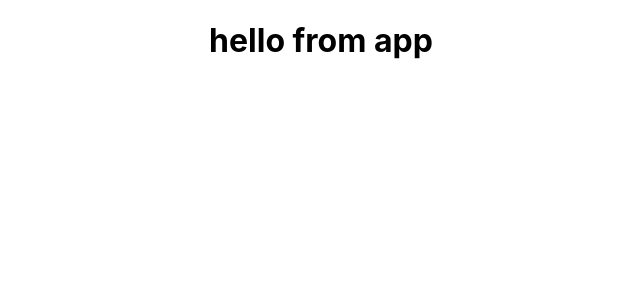
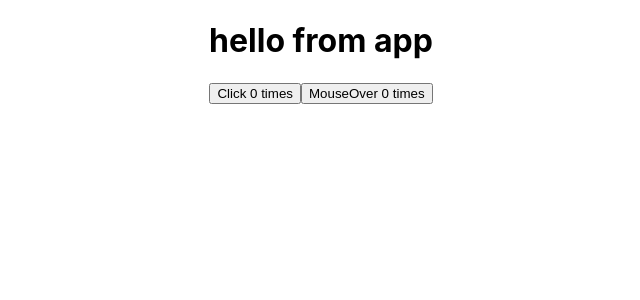
Before and after one commit to vobilineni/react-app, a React (Create React App) app: page / in a window 1280 px wide. Shown: the top 300 px of the page, without its empty margins (319-959 px from the left). Built offline with nearby package versions, Linux system fonts and the light colour scheme.

Commit message:
higher order components fragments

```diff
--- a/src/App.js
+++ b/src/App.js
@@ -17,8 +17,8 @@ import './appStyle.css';
 import styles from './appStyles.module.css';
 import Form from "./components/Form";
 import LifeCycleA from "./components/lifeCycles/LifeCycleA";
-import FragmentDemo from "./components/Fragment/FragmentDemo";
-import Table from "./components/Fragment/Table";
+import FragmentDemo from "./components/fragment/FragmentDemo";
+import Table from "./components/fragment/Table";
 import ParentComp from "./components/pureComponent/ParentComp";
 import RefsDemo from "./components/refs/RefsDemo";
 import FocusInput from "./components/refs/FocusInput";
@@ -26,6 +26,8 @@ import FRParent from "./components/refs/FRParent";
 import PortalDemo from "./components/PortalDemo";
 import ErrorBoundary from "./components/lifeCycles/ErrorBoundary";
 import Hero from "./components/lifeCycles/Hero";
+import ClickCounter from "./components/higherOrderComponents/ClickCounter";
+import MouseOver from "./components/higherOrderComponents/MouseOver";
 
 function App() {
   return (
@@ -64,6 +66,8 @@ function App() {
       {/*<ErrorBoundary><Hero name='sri'/></ErrorBoundary>*/}
       {/*<ErrorBoundary><Hero name='srini'/></ErrorBoundary>*/}
       {/*<ErrorBoundary><Hero name='joker'/></ErrorBoundary>*/}
+      <ClickCounter/>
+      <MouseOver/>
     </div>
   );
 }
--- /dev/null
+++ b/src/components/higherOrderComponents/ClickCounter.js
@@ -0,0 +1,26 @@
+import React, {Component} from 'react';
+import withCounter from "./withCounter";
+
+class ClickCounter extends Component {
+  /*  constructor(props) {
+      super(props);
+      this.state = {
+        count: 0
+      }
+    }
+
+    countHandler = () => {
+      this.setState(prevState => {
+        return {count: prevState.count + 1}
+      })
+    };*/
+
+  render() {
+    const {countHandler, count} = this.props;
+    return (
+      <button onClick={countHandler}>Click {count} times</button>
+    )
+  }
+}
+
+export default withCounter(ClickCounter, 2);
--- /dev/null
+++ b/src/components/higherOrderComponents/MouseOver.js
@@ -0,0 +1,25 @@
+import React, {Component} from 'react';
+import withCounter from "./withCounter";
+
+class MouseOver extends Component {
+  /* constructor(props){
+     super(props);
+     this.state = {
+       count: 0
+     }
+   }
+
+   countHandler =() =>{
+     this.setState( prevState => {
+       return {count: prevState.count + 1}
+     })
+   };*/
+  render() {
+    const {count, countHandler} = this.props;
+    return (
+      <button onMouseOver={countHandler}>MouseOver {count} times</button>
+    )
+  }
+}
+
+export default withCounter(MouseOver, 1);
--- /dev/null
+++ b/src/components/higherOrderComponents/withCounter.js
@@ -0,0 +1,26 @@
+import React, {Component} from 'react';
+
+const withCounter = (WrappedComponent, incrementBy) => {
+  class WithCounter extends Component {
+    constructor(props) {
+      super(props);
+      this.state = {count: 0}
+    }
+
+    countHandler = () => {
+      this.setState(prevState => {
+        return {count: prevState.count + incrementBy}
+      })
+    };
+
+    render() {
+      return (
+        <WrappedComponent count={this.state.count} countHandler={this.countHandler}/>
+      )
+    }
+  }
+
+  return WithCounter;
+};
+
+export default withCounter
```
Also changed, not shown: src/components/fragment/Column.js (renamed from src/components/Fragment/Column.js), src/components/fragment/FragmentDemo.js (renamed from src/components/Fragment/FragmentDemo.js), src/components/fragment/Table.js (renamed from src/components/Fragment/Table.js), 1 other file (tests, documents, lock files or other folders).
